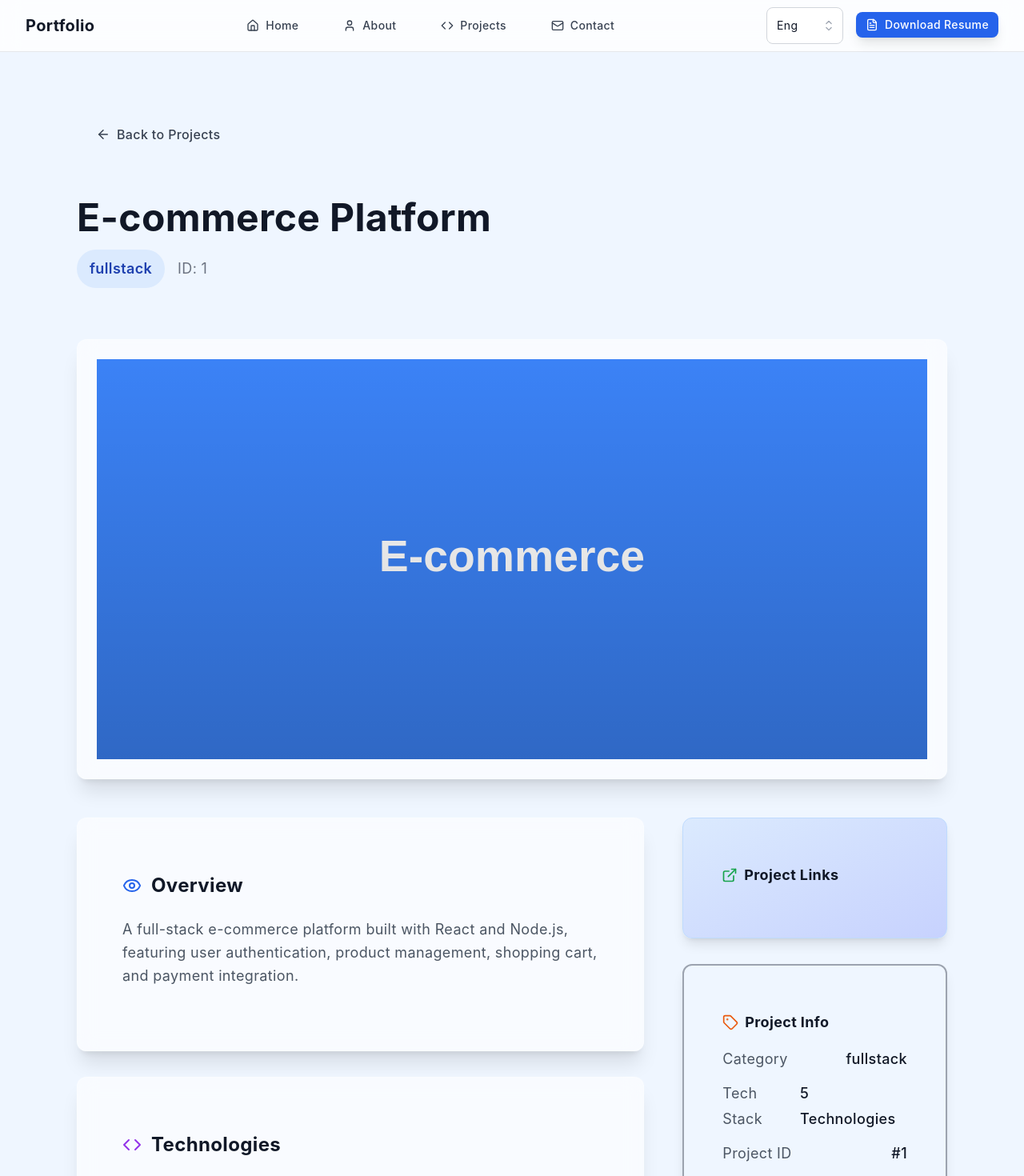
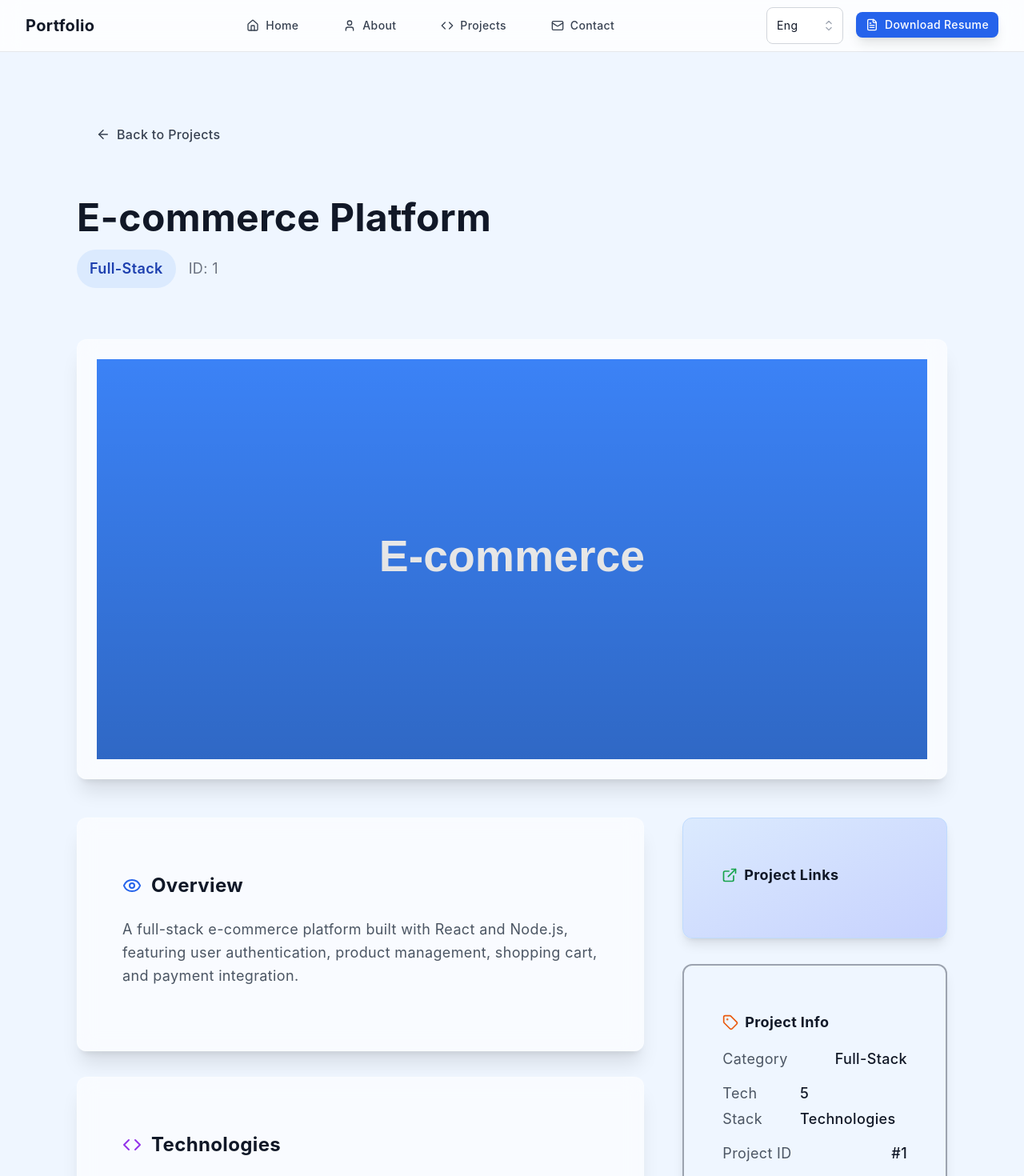
Before and after one commit to Vincent-Huang-2000/portfolio-showcase, a React (Vite) app: page /projects/1 in a window 1280 px wide. Shown: the top 1470 px of the page at 80% size. Built offline with nearby package versions, Linux system fonts and the light colour scheme.

Commit message:
feat: added translation text to ProjectCard.jsx

```diff
--- a/src/i18n/locales/en.json
+++ b/src/i18n/locales/en.json
@@ -86,7 +86,13 @@
       "projectNotFoundDescription": "The project you're looking for doesn't exist or has been removed.",
       "projectGallery": "Project Gallery",
       "projectLinks": "Project Links",
-      "viewDetails": "View Details"
+      "viewDetails": "View Details",
+      "projectInfo": "Project Info",
+      "category": "Category",
+      "techStack": "Tech Stack",
+      "projectId": "Project ID",
+      "technology": "Technology",
+      "technologiesCount": "Technologies"
     }
   },
   "resume": {
--- a/src/i18n/locales/zh.json
+++ b/src/i18n/locales/zh.json
@@ -86,7 +86,13 @@
       "projectNotFoundDescription": "您寻找的项目不存在或已被移除。",
       "projectGallery": "项目图片",
       "projectLinks": "项目链接",
-      "viewDetails": "查看详情"
+      "viewDetails": "查看详情",
+      "projectInfo": "项目信息",
+      "category": "类别",
+      "techStack": "技术栈",
+      "projectId": "项目ID",
+      "technology": "项技术",
+      "technologiesCount": "项技术"
     }
   },
   "resume": {
--- a/src/pages/ProjectDetail.jsx
+++ b/src/pages/ProjectDetail.jsx
@@ -16,6 +16,10 @@ const ProjectDetail = () => {
 
   const getLocalizedText = (textObj) => {
     return textObj[i18n.language] || textObj.en;
+  };
+
+  const getLocalizedCategory = (category) => {
+    return t(`projects.categories.${category}`);
   };
 
   const handleImageError = () => {
@@ -103,7 +107,7 @@ const ProjectDetail = () => {
               </h1>
               <div className="flex items-center gap-4 mb-4">
                 <span className="px-4 py-2 bg-blue-100 dark:bg-blue-900/30 text-blue-800 dark:text-blue-300 rounded-full font-semibold">
-                  {project.category}
+                  {getLocalizedCategory(project.category)}
                 </span>
                 <span className="text-gray-500 dark:text-gray-400">
                   ID: {project.id}
@@ -261,23 +265,23 @@ const ProjectDetail = () => {
                 <CardContent className="p-6">
                   <h3 className="text-lg font-bold text-gray-900 dark:text-white mb-4 flex items-center gap-2">
                     <Tag size={20} className="text-orange-600 dark:text-orange-400" />
-                    Project Info
+                    {t('projects.detail.projectInfo')}
                   </h3>
                   <div className="space-y-3">
                     <div className="flex justify-between items-center">
-                      <span className="text-gray-600 dark:text-gray-400">Category</span>
+                      <span className="text-gray-600 dark:text-gray-400">{t('projects.detail.category')}</span>
                       <span className="font-medium text-gray-900 dark:text-white">
-                        {project.category}
+                        {getLocalizedCategory(project.category)}
                       </span>
                     </div>
                     <div className="flex justify-between items-center">
-                      <span className="text-gray-600 dark:text-gray-400">Tech Stack</span>
+                      <span className="text-gray-600 dark:text-gray-400">{t('projects.detail.techStack')}</span>
                       <span className="font-medium text-gray-900 dark:text-white">
-                        {project.technologies.length} {project.technologies.length === 1 ? 'Technology' : 'Technologies'}
+                        {project.technologies.length} {project.technologies.length === 1 ? t('projects.detail.technology') : t('projects.detail.technologiesCount')}
                       </span>
                     </div>
                     <div className="flex justify-between items-center">
-                      <span className="text-gray-600 dark:text-gray-400">Project ID</span>
+                      <span className="text-gray-600 dark:text-gray-400">{t('projects.detail.projectId')}</span>
                       <span className="font-medium text-gray-900 dark:text-white">
                         #{project.id}
                       </span>
```
